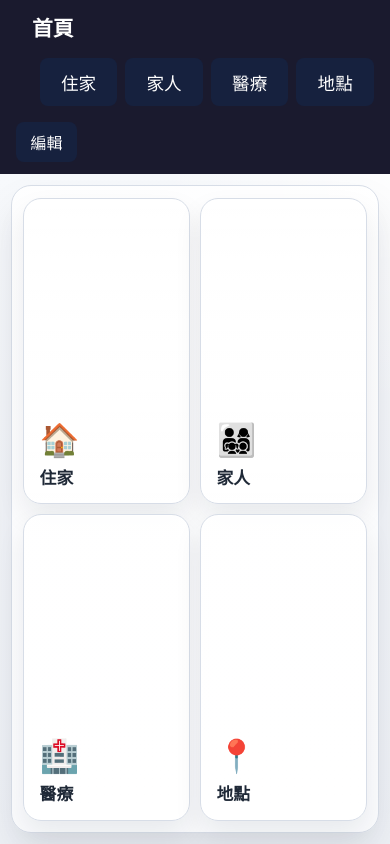
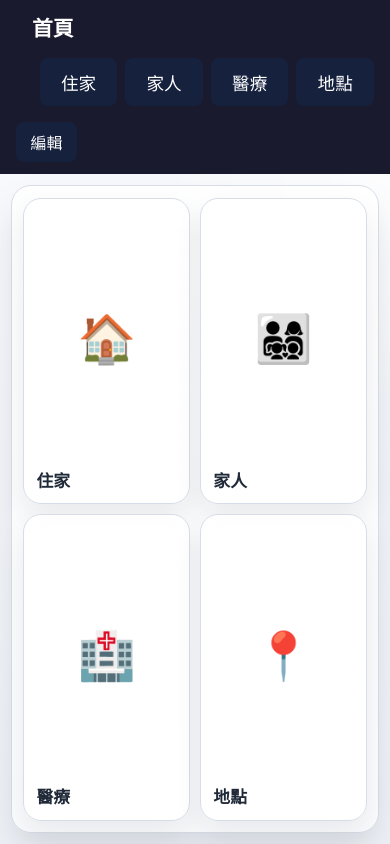
Before and after one commit to kevin1kevin1k/Voco, a React (Vite) app: page / in a window 390 px wide. Built offline with nearby package versions, Linux system fonts and the light colour scheme.

Commit message:
feat: enlarge grid button media presentation

```diff
--- a/src/features/board/BoardButton.css
+++ b/src/features/board/BoardButton.css
@@ -1,10 +1,10 @@
 .board-button {
   display: flex;
   flex-direction: column;
-  align-items: flex-start;
-  justify-content: flex-end;
-  gap: 0.75rem;
-  padding: 1.2rem;
+  align-items: stretch;
+  justify-content: flex-start;
+  gap: 0.45rem;
+  padding: 0.9rem;
   border: 1px solid var(--grid-border);
   border-radius: 22px;
   cursor: pointer;
@@ -23,6 +23,17 @@
   height: 100%;
   min-height: 152px;
   text-align: left;
+}
+
+.button-media {
+  display: flex;
+  align-items: center;
+  justify-content: center;
+  flex: 1 1 auto;
+  width: 100%;
+  min-height: 0;
+  padding: 0.15rem 0.2rem 0;
+  overflow: hidden;
 }
 
 .board-button:hover {
@@ -47,21 +58,28 @@
 }
 
 .button-symbol {
-  font-size: clamp(2rem, 4vw, 3rem);
+  display: flex;
+  align-items: center;
+  justify-content: center;
+  width: 100%;
+  height: 100%;
+  font-size: clamp(3.8rem, 10vw, 7rem);
   line-height: 1;
   color: var(--grid-accent);
 }
 
 .button-image {
-  max-width: 72px;
-  max-height: 72px;
+  width: 100%;
+  height: 100%;
   object-fit: contain;
+  object-position: center;
 }
 
 .button-label {
   display: inline-flex;
   align-items: baseline;
   flex-wrap: wrap;
+  width: 100%;
   gap: 0.2rem;
   font-size: clamp(1.2rem, 2.8vw, 1.8rem);
   line-height: 1.2;
@@ -81,8 +99,12 @@
 @media (max-width: 900px) {
   .board-button {
     min-height: 138px;
-    padding: 1rem;
+    padding: 0.82rem;
     border-radius: 20px;
+  }
+
+  .button-symbol {
+    font-size: clamp(3.1rem, 11vw, 5.7rem);
   }
 
   .button-label {
@@ -93,8 +115,12 @@
 @media (max-width: 640px) {
   .board-button {
     min-height: 124px;
-    padding: 0.95rem;
+    padding: 0.75rem;
     border-radius: 18px;
+  }
+
+  .button-symbol {
+    font-size: clamp(2.6rem, 12vw, 4.5rem);
   }
 
   .button-label {
--- a/src/features/board/BoardButton.jsx
+++ b/src/features/board/BoardButton.jsx
@@ -56,12 +56,14 @@ export default function BoardButton({ button, onNavigate, isEditMode, onEdit })
       onClick={handleClick}
       aria-label={button.vocalization || button.label}
     >
+      <div className="button-media" aria-hidden="true">
         {image?.symbol && !assetImageSrc && !image?.url && (
           <span className="button-symbol">{image.symbol}</span>
         )}
         {(assetImageSrc || image?.url) && (
           <img className="button-image" src={assetImageSrc || image.url} alt="" />
         )}
+      </div>
       <span className="button-label">
         {button.label}
         {isEditMode && <span className="button-edit-hint">✎</span>}
```
Also changed, not shown: 2 other files (tests, documents, lock files or other folders). Lines whose indentation alone changed are shown as unchanged.
